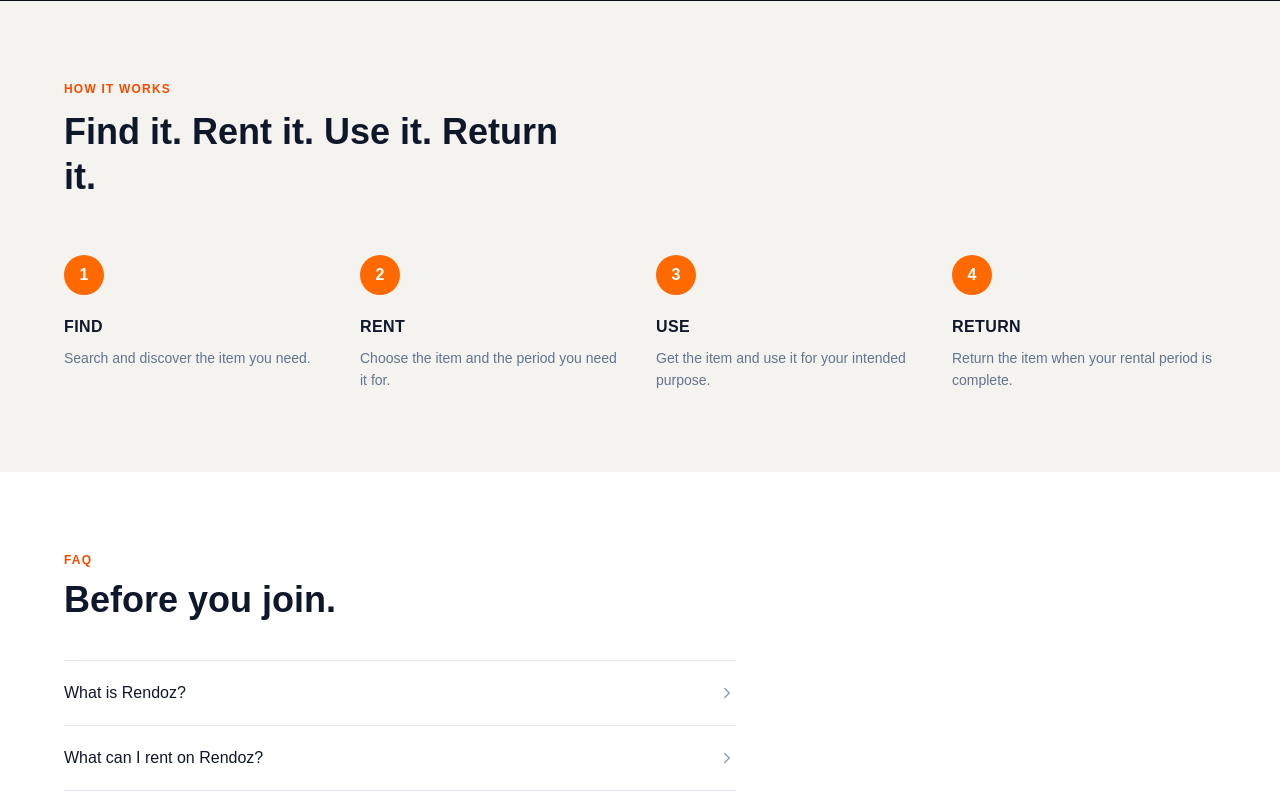
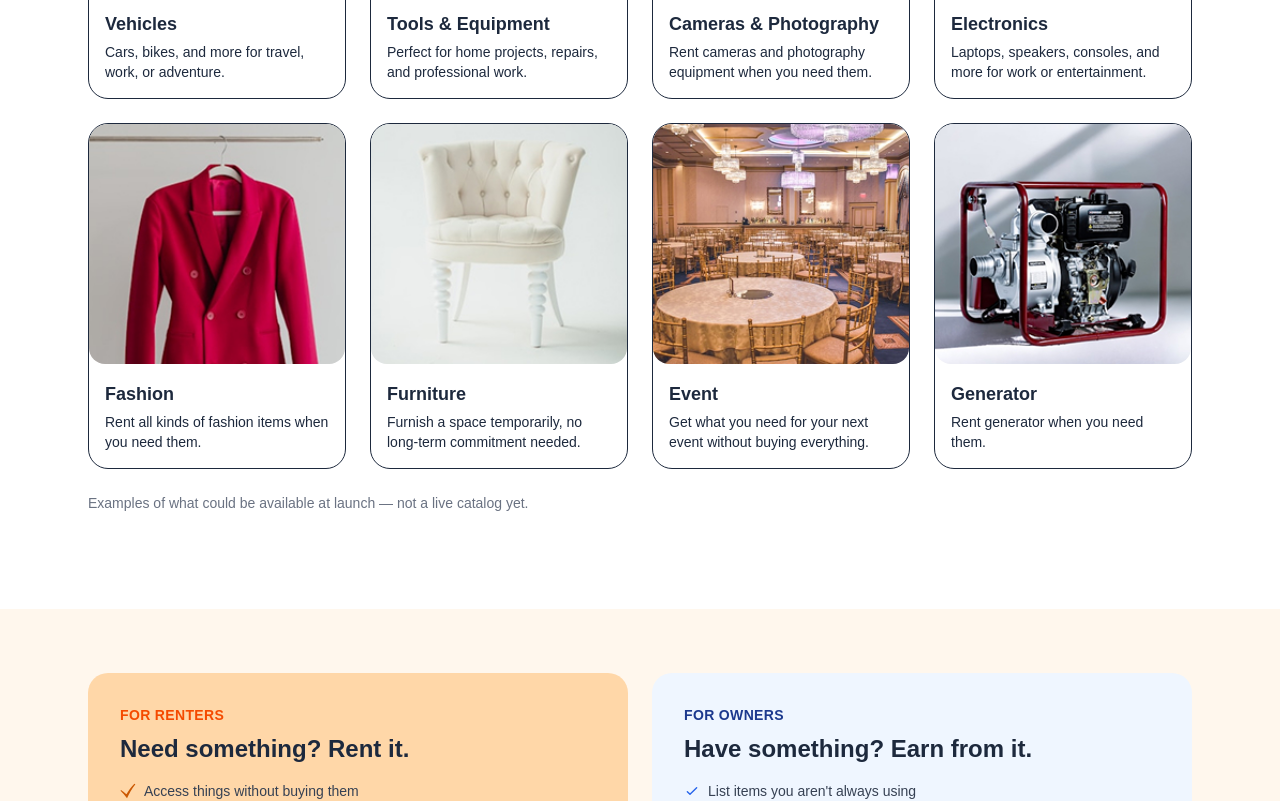
Before and after one commit to Rendoz-m4Ace/Rendoz_codebase, a Next.js app: page / in a window 1280 px wide. Shown: the part 1940-2741 px from the top of the page. Built offline with nearby package versions, Linux system fonts and the light colour scheme.

Commit message:
conflict resolved

```diff
--- a/app/page.tsx
+++ b/app/page.tsx
@@ -10,6 +10,8 @@ export default function Home() {
   return (
     <main>
       <HeroSection />
+      <RentCategory />
+      <MarketPlace />
       <TrustFeatures />
       <HowItWorks />
       <FAQSection />
```
Also changed, not shown: 1 other file (tests, documents, lock files or other folders).
